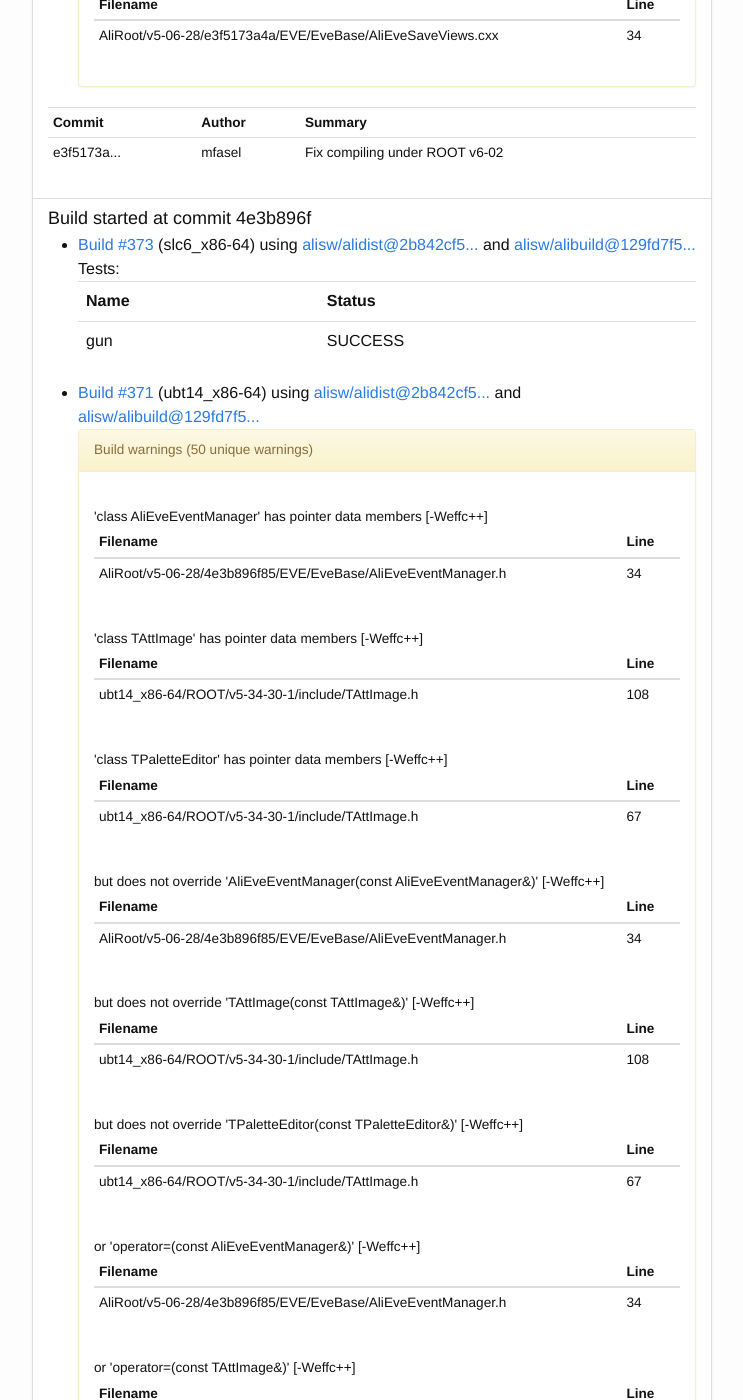
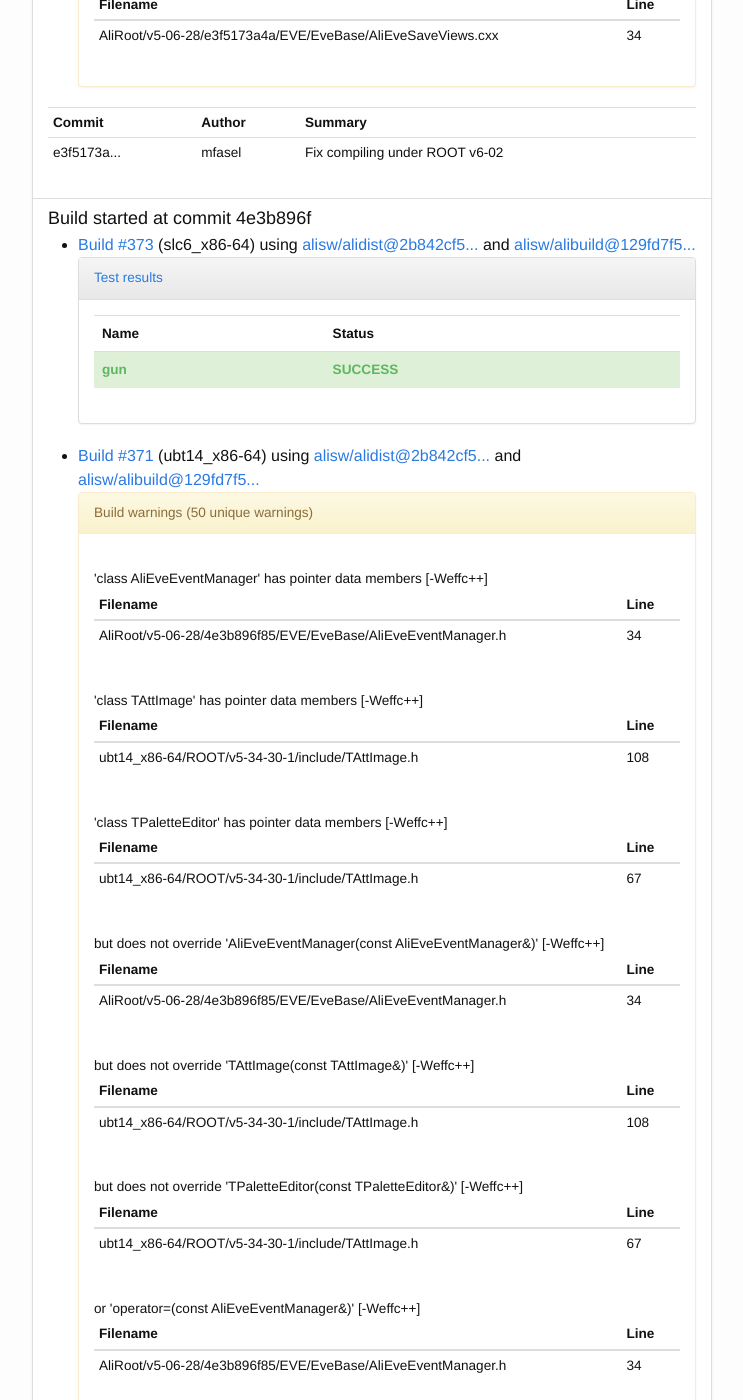
Before and after one commit to alisw/alisw.github.io, a Jekyll site: the page built from index.html, in a window 1280 px wide and 1400 px high, scrolled down 13794 px. Shown: the whole window, without its empty margins (268-1011 px from the left). Built offline with Jekyll 4.4.1, drawn with Linux system fonts in a browser that asks for light colours; nearby versions of some CDN libraries; some of the changed text lies outside the part shown.

Commit message:
Different tests reports depending on status.

```diff
--- a/custom.css
+++ b/custom.css
@@ -30,3 +30,13 @@ a.build-warnings:hover {
 .line-number {
   width: 10%;
 }
+
+.test-success > td {
+  font-weight: bold;
+  color: #5cb85c;
+}
+
+.test-success > td > a {
+  font-weight: bold;
+  color: #5cb85c;
+}
--- a/index.html
+++ b/index.html
@@ -85,17 +85,30 @@ layout: default
 
                       {% for test_build in tests_status.by_id.buckets %}
                         {% if build_nr == test_build.key %}
-                        Tests:
+                        <div id="tests{{build_nr}}" class="panel panel-default small">
+                        <div class="panel-heading"><a href="#tests{{build_nr}}">Test results</a></div>
+                        <div class="panel-body">
                         <table class="table">
                           <tr><th>Name</th><th>Status</th></tr>
                           {% for test_name in test_build.by_name.buckets %}
                             {% assign status = test_name.status.buckets | last %}
-                            <tr>
-                              <td>{{ test_name.key }}</td>
-                              <td>{{ status.key }}</td>
-                            </tr>
+                              {% if status.key == "SUCCESS" %}
+                              <tr class="success test-success">
+                                <td>{{ test_name.key }}</td>
+                                <td>
+                                  <a href="https://ali-ci.cern.ch/build-any-ib/{{ test_build.key }}/{{test_name.key}}">{{ status.key }}</a>
+                                </td>
+                              </tr>
+                              {% else %}
+                              <tr>
+                                <td>{{ test_name.key }}</td>
+                                <td>PENDING</td>
+                              </tr>
+                              {% endif %}
                           {% endfor %}
                         </table>
+                        </div>
+                        </div>
                         {% endif %}
                       {% endfor %}
 
```
